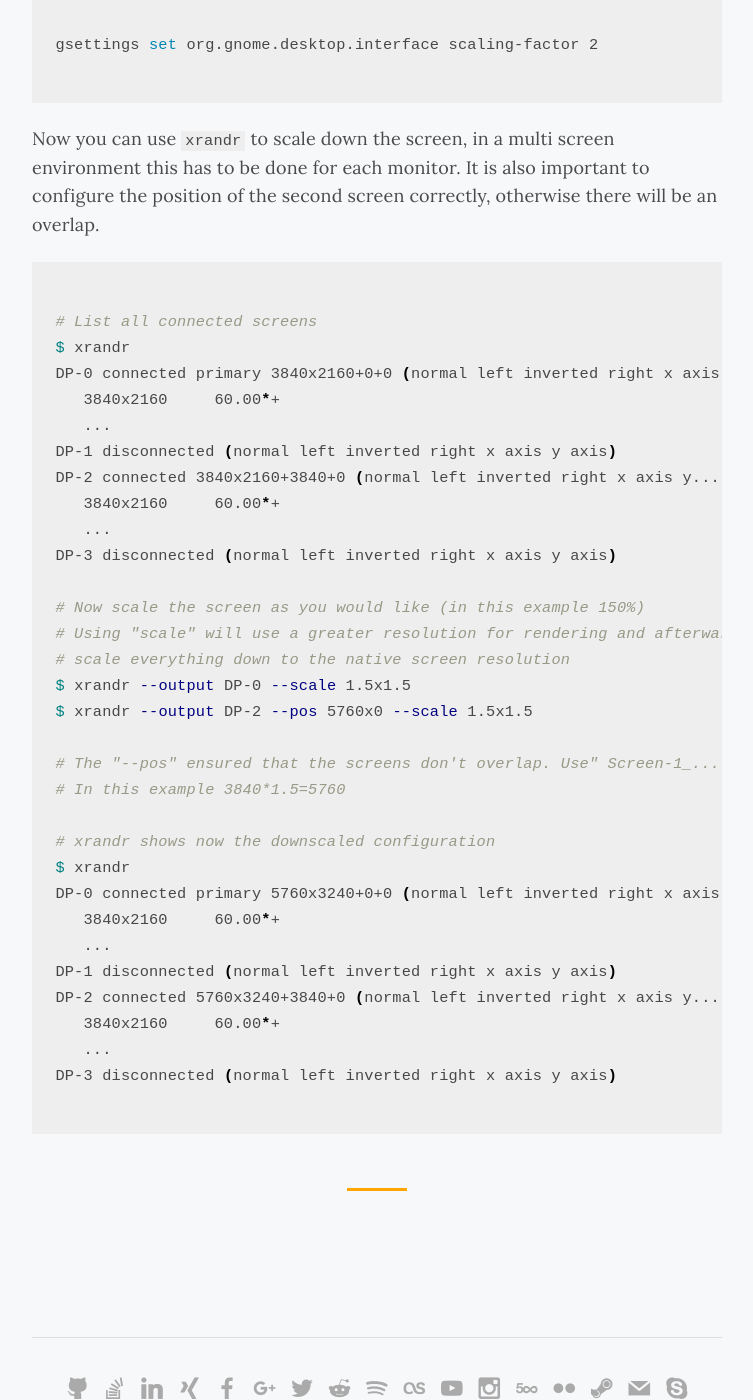
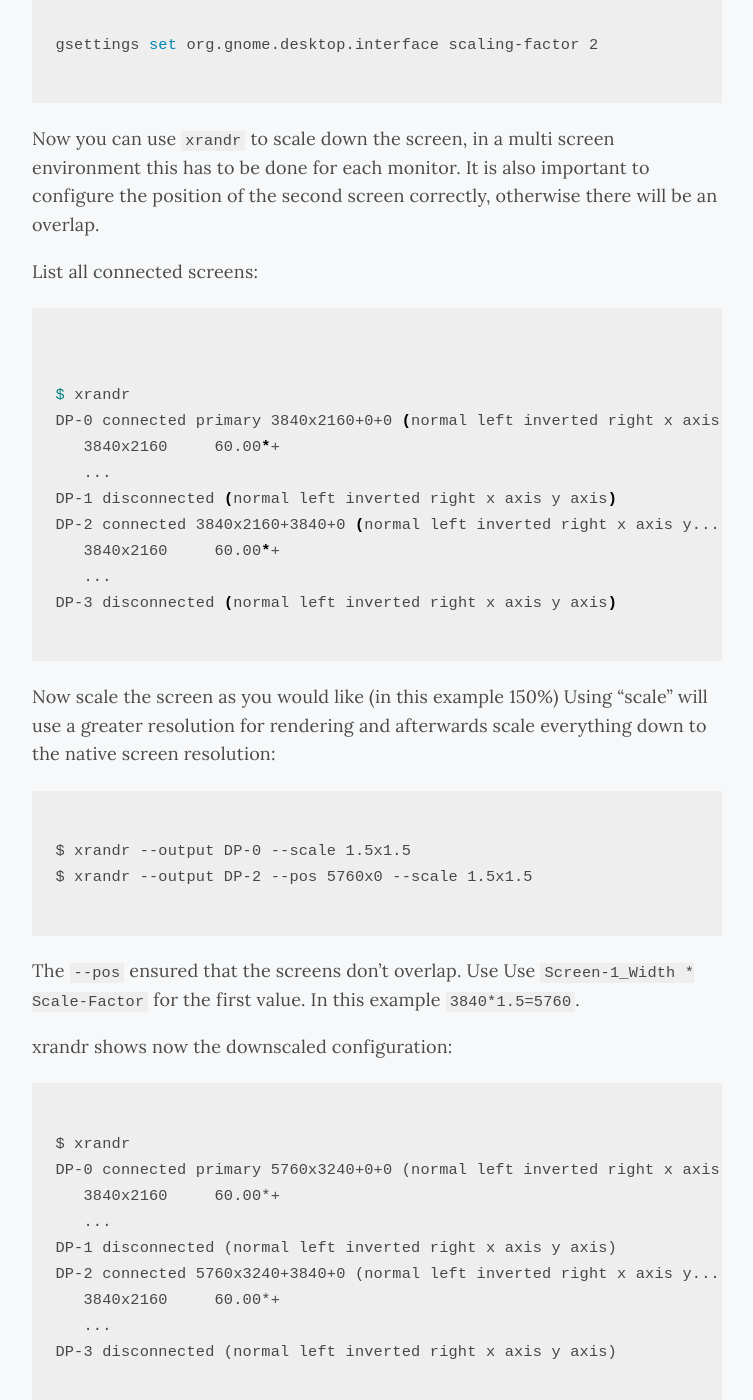
Before and after one commit to foxylion/foxylion.github.io, a Jekyll site: the page built from jekyll/blog/_posts/2016-11-20-scale-elementary-os-hdpi.md, in a window 1280 px wide and 1400 px high, scrolled down 572 px. Shown: the whole window, without its empty margins (263-1016 px from the left). Built offline with Jekyll 4.4.1, drawn with Linux system fonts in a browser that asks for light colours; comment, search, counter and statistics services are not loaded.

Commit message:
Update 2016-11-20-scale-elementary-os-hdpi.md

````diff
--- a/jekyll/blog/_posts/2016-11-20-scale-elementary-os-hdpi.md
+++ b/jekyll/blog/_posts/2016-11-20-scale-elementary-os-hdpi.md
@@ -20,8 +20,9 @@ gsettings set org.gnome.desktop.interface scaling-factor 2
 Now you can use `xrandr` to scale down the screen, in a multi screen environment this has to be done for each monitor.
 It is also important to configure the position of the second screen correctly, otherwise there will be an overlap.
 
+List all connected screens:
 ```bash
-# List all connected screens
+
 $ xrandr
 DP-0 connected primary 3840x2160+0+0 (normal left inverted right x axis...
    3840x2160     60.00*+
@@ -31,17 +32,17 @@ DP-2 connected 3840x2160+3840+0 (normal left inverted right x axis y...
    3840x2160     60.00*+
    ...
 DP-3 disconnected (normal left inverted right x axis y axis)
+```
 
-# Now scale the screen as you would like (in this example 150%)
-# Using "scale" will use a greater resolution for rendering and afterwards
-# scale everything down to the native screen resolution
+Now scale the screen as you would like (in this example 150%) Using "scale" will use a greater resolution for rendering and afterwards scale everything down to the native screen resolution:
+```
 $ xrandr --output DP-0 --scale 1.5x1.5
 $ xrandr --output DP-2 --pos 5760x0 --scale 1.5x1.5
+```
+The `--pos` ensured that the screens don't overlap. Use Use `Screen-1_Width * Scale-Factor` for the first value. In this example `3840*1.5=5760`.
 
-# The "--pos" ensured that the screens don't overlap. Use" Screen-1_...
-# In this example 3840*1.5=5760
-
-# xrandr shows now the downscaled configuration
+xrandr shows now the downscaled configuration:
+```
 $ xrandr
 DP-0 connected primary 5760x3240+0+0 (normal left inverted right x axis...
    3840x2160     60.00*+
````
